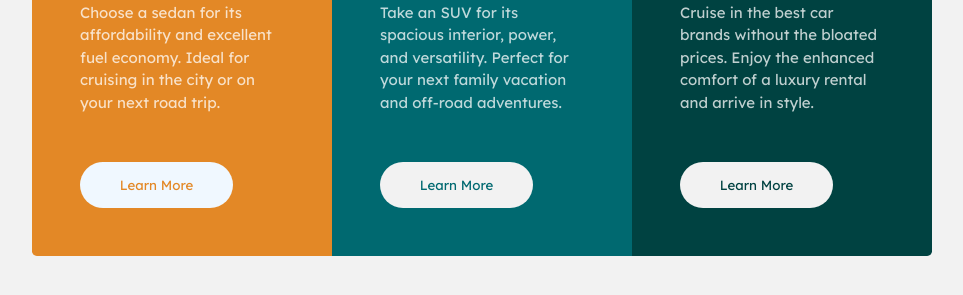
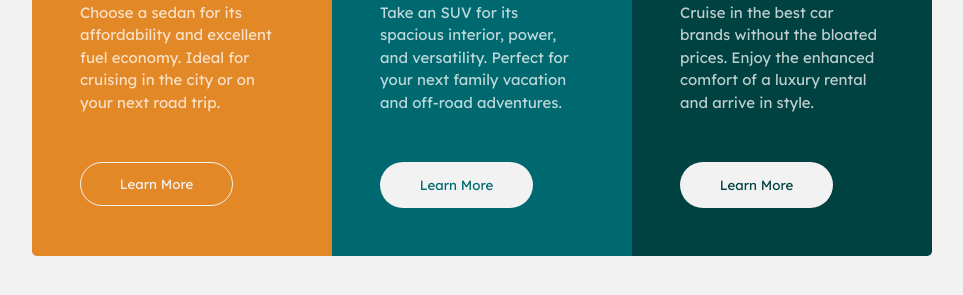
Before and after one commit to maro-og/3-column-preview-card-component, a plain HTML site: page index.html in a window 1280 px wide. In both pictures the pointer is over the button 314 px from the left and 550 px from the top of the page. Shown: the part 365-660 px from the top of the page, without its empty margins (158-1121 px from the left). Drawn offline with Linux system fonts and the light colour scheme.

Commit message:
Update styles.css

```diff
--- a/styles.css
+++ b/styles.css
@@ -82,7 +82,9 @@ p {
 }
 
 .all-btns:hover {
-    background-color: aliceblue;
+    background-color: transparent;
+    color: var(--vlight-gray);
+    border: 1px solid var(--vlight-gray);
 }
 
 .sedan-btn {
```
